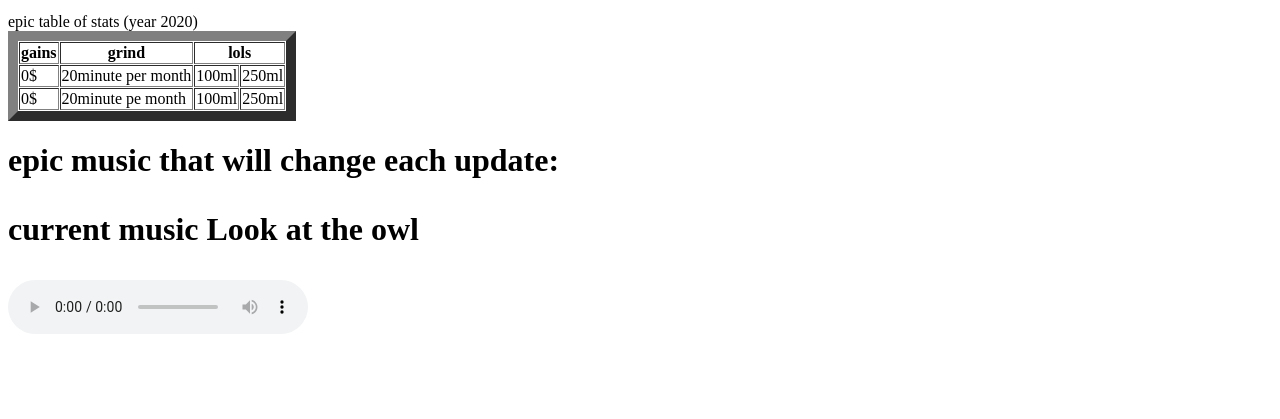
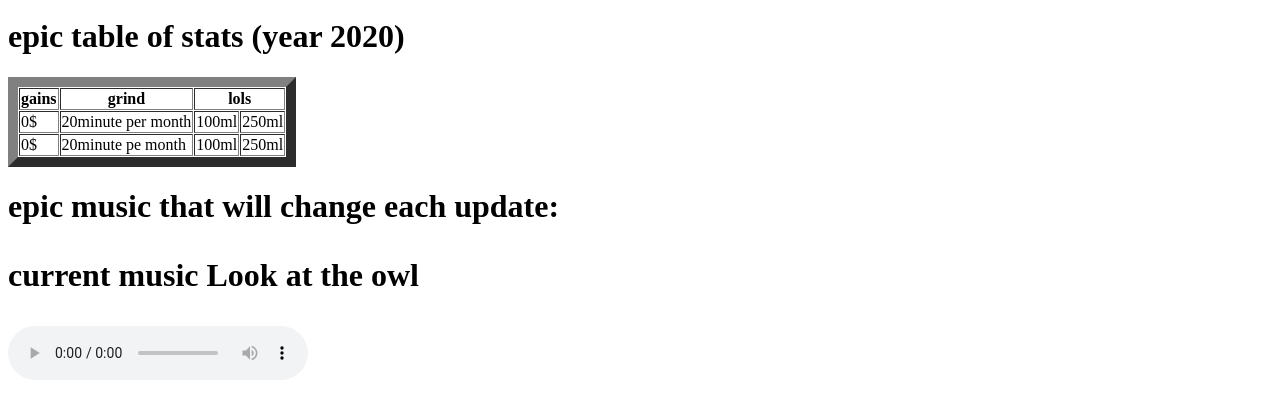
Before and after one commit to dUCkW33D/duckw33dtopia, a plain HTML site: page index.html in a window 1280 px wide. Shown: the part 261-680 px from the top of the page. Drawn offline with Linux system fonts and the light colour scheme.

Commit message:
Update index.html

```diff
--- a/index.html
+++ b/index.html
@@ -23,7 +23,7 @@
 </li>
     </ul>
 <!--epic table-->
-epic table of stats (year 2020)
+<h1>epic table of stats (year 2020)</h1>
 <table border="10" cellspacing="1">
     <tr>
         <th>gains</th>
@@ -49,8 +49,6 @@ epic table of stats (year 2020)
 
     <body>
 
-
-
         <audio autoplay controls loop>
             <source src="audio/owl.mp3" type="audio/mp3">
 
```
